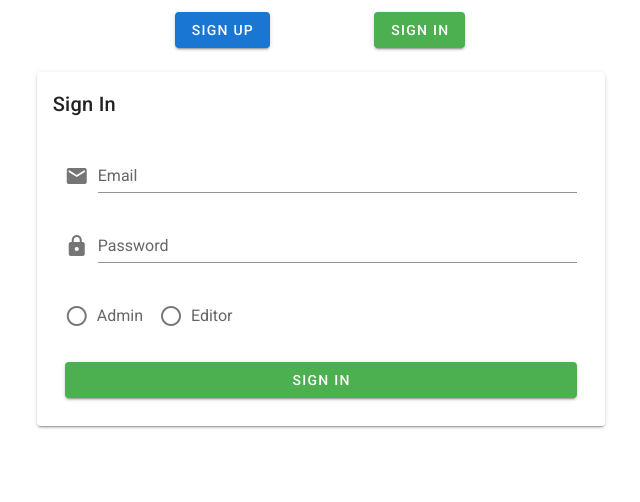
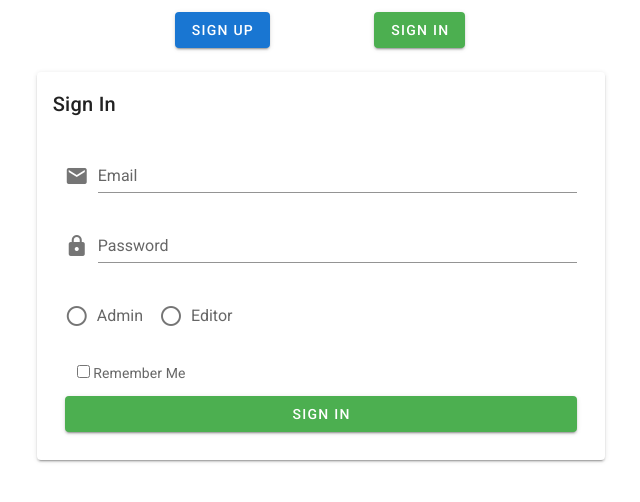
Before and after one commit to arifpehlivan/final-project, a Vue app in the folder vuejs/: page / in a window 1280 px wide. Both pictures are taken after a click on the button "SIGN IN". Shown: the top 502 px of the page, without its empty margins (319-959 px from the left). Built offline with nearby package versions, Linux system fonts and the light colour scheme.

Commit message:
add: remember me

```diff
--- a/vuejs/src/views/Home.vue
+++ b/vuejs/src/views/Home.vue
@@ -67,6 +67,11 @@
               <v-radio label="Admin" value="admin"></v-radio>
               <v-radio label="Editor" value="edit"></v-radio>
               </v-radio-group>
+              <div class="ma-3">
+                <input type="checkbox" id="checkbox" v-model="checked">
+                <label for="checkbox"> Remember Me</label>
+              </div>
+
               <v-btn block class="success mt-3" type="submit">Sign In</v-btn>
             </v-form>
           </v-card-text>
@@ -77,8 +82,6 @@
 </template>
 
 <script>
-
-
   export default {
     data: () => ({
       alert: { show: false, message: ''},
@@ -119,6 +122,34 @@
             }
           }
         }
+      },
+      async signin(){
+        let valid = this.$refs.signinForm.validate();
+        if(valid){
+          try {
+            const res = await this.axios.post('/signin', this.user);
+            if(res.data.NotFound){
+              this.alert = {
+                shhow: true,
+                type: 'error',
+                message: res.data.message
+              }
+            } else {
+              sessionStorage.setItem('session', JSON.stringfy(res.data));
+              this.alert = {
+                shhow: true,
+                type: 'success',
+                message: 'Welcome'
+              }
+            }
+          } catch (error) {
+            this.alert = {
+              show: true,
+              type: 'error',
+              message: error.response.data.message
+            }
+          }
+        }
       }
     }
   }
```
